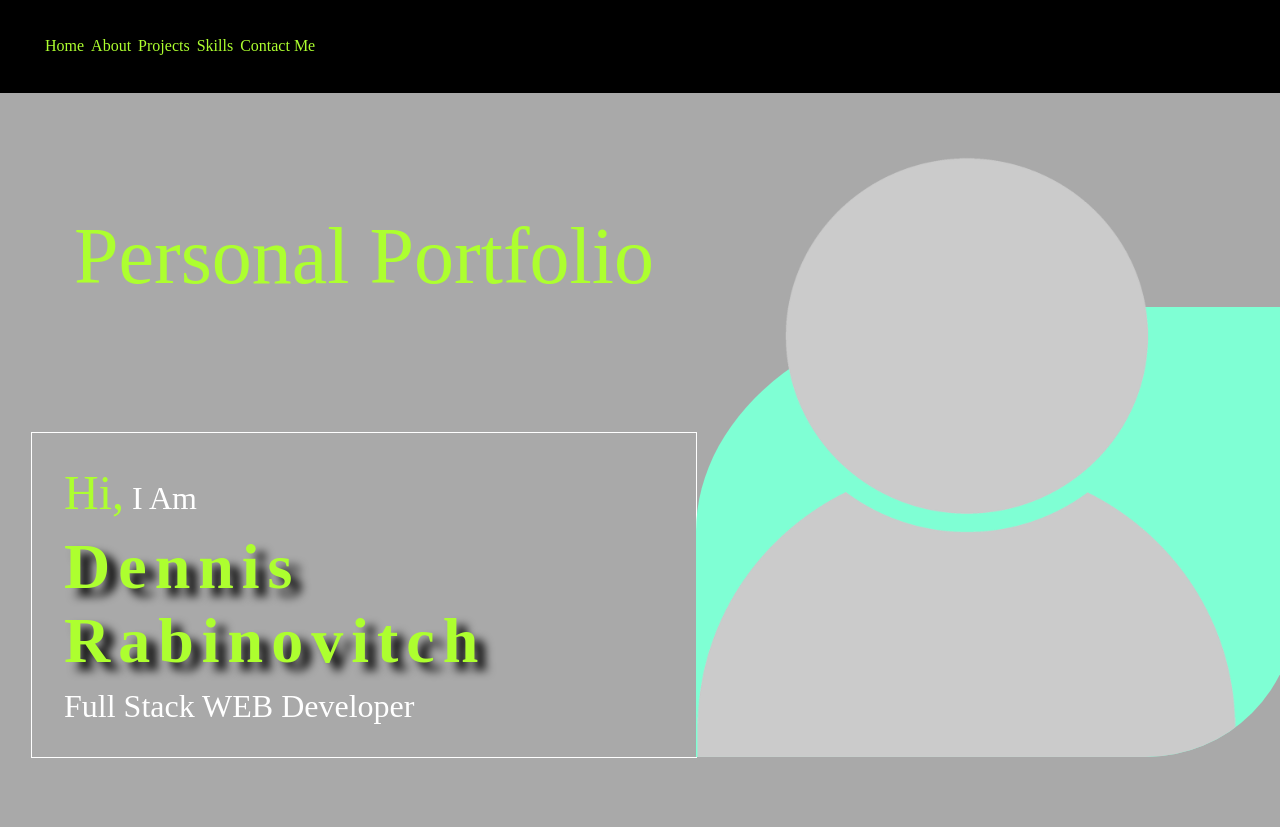
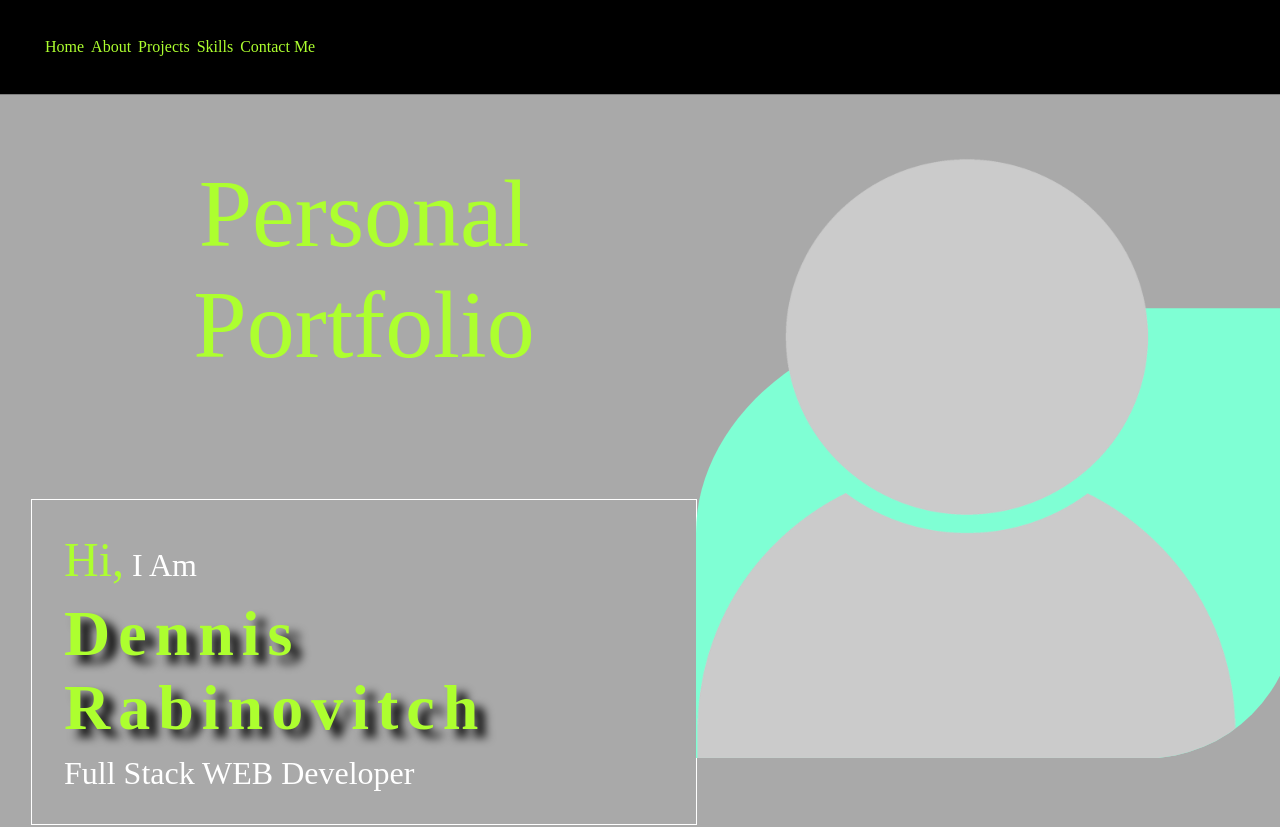
Before and after one commit to DennisR93/Portfolio, an Angular app: page / in a window 1280 px wide. Shown: the top 827 px of the page. Built offline with nearby package versions, Linux system fonts and the light colour scheme.

Commit message:
minor css fixes

```diff
--- a/src/app/components/home-area/home/home.component.css
+++ b/src/app/components/home-area/home/home.component.css
@@ -39,7 +39,7 @@
 .name span:nth-of-type(2) {
     display: inline-block;
     color: greenyellow;
-    font-size: 4rem;
+    font-size: 2.5rem;
     font-weight: bold;
     padding: 10px 0;
     letter-spacing: 8px;
@@ -87,7 +87,7 @@
     grid-column: 1/2;
     padding: 0;
     margin: auto;
-    font-size: 5rem;
+    font-size: 6rem;
     font-style: normal;
     text-decoration: none;
 }
@@ -107,3 +107,7 @@
     margin-bottom: 0;
     height: max-content;
 }
+
+:host.desktop .name span:nth-of-type(2){
+    font-size: 4rem;
+}
--- a/src/app/components/home-area/home/home.component.html
+++ b/src/app/components/home-area/home/home.component.html
@@ -13,6 +13,6 @@
 
     <div class="profile">
         <div class="profile-bg"></div>
-        <img src="/../../../../assets/Me.png" alt="Me">
+        <img src="assets/Me.png" alt="Me">
     </div>
 </div>
--- a/src/app/components/layout-area/layout/layout.component.css
+++ b/src/app/components/layout-area/layout/layout.component.css
@@ -1,5 +1,6 @@
 div {
     height: 100%;
+    width: 100%;
     box-sizing: border-box;
     display: grid;
     grid-template-rows: 2% 96% 2%;
--- a/src/styles.css
+++ b/src/styles.css
@@ -1,9 +1,11 @@
 html,
 body {
     height: 100%;
+    width: 100%;
     margin: 0;
     padding: 0;
     color: white;
+    scroll-behavior: smooth;
 }
 
 .container {
```
